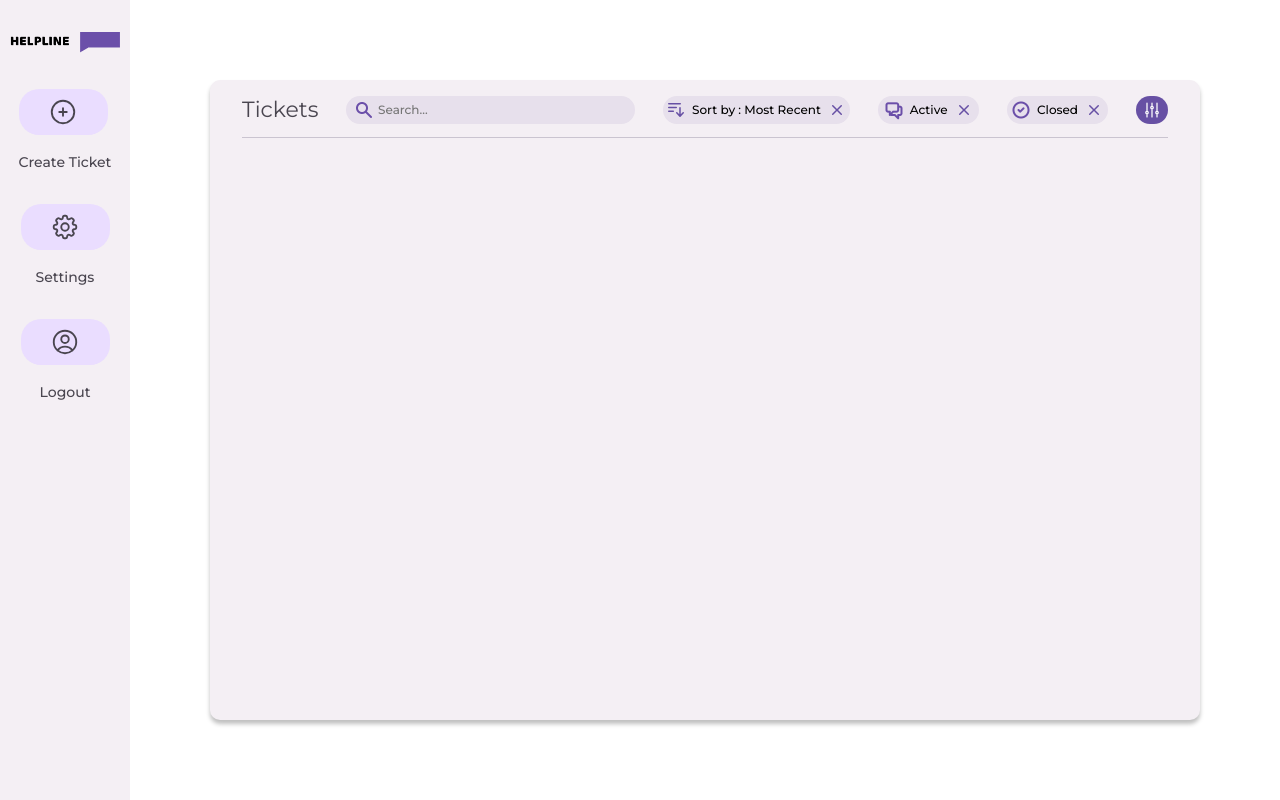
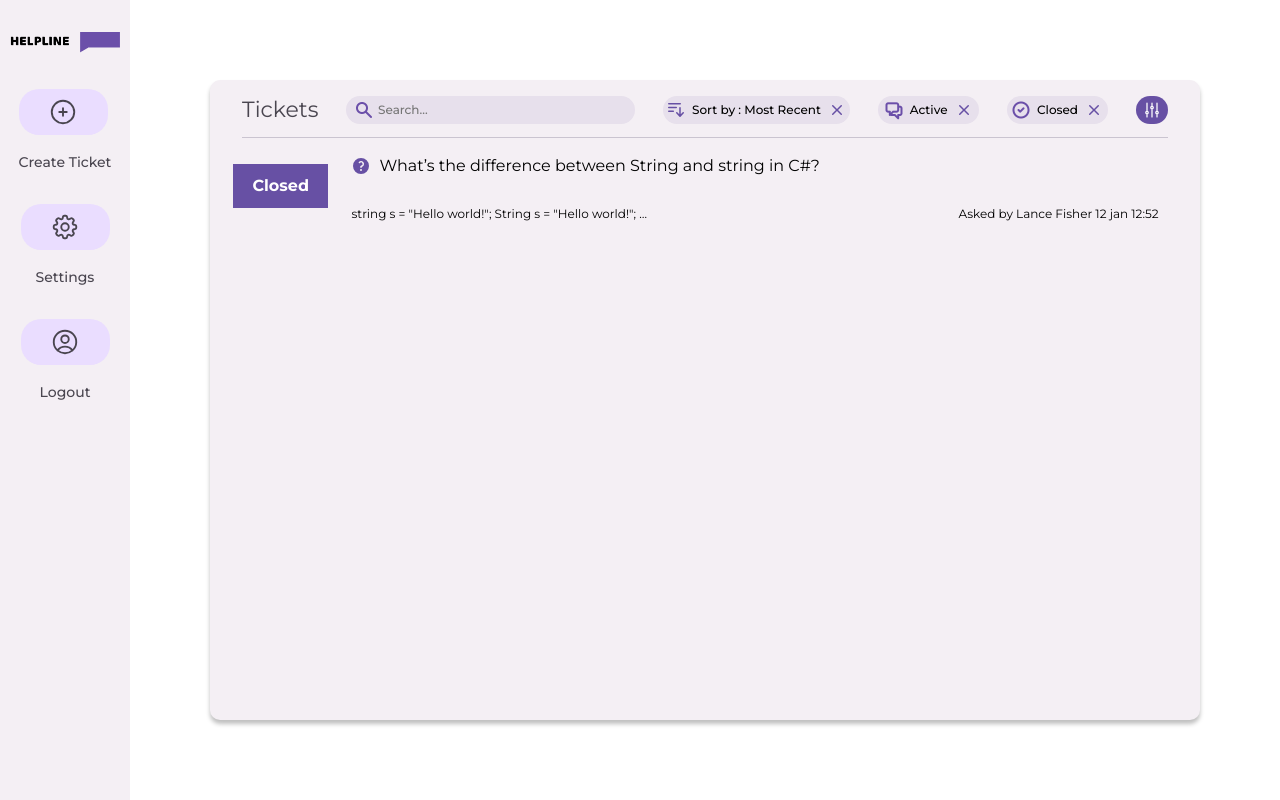
Before and after one commit to AndreSantos03/Y2S1-BasesDeDados, a PHP site: page /pages/main.php in a window 1280 px wide. Run offline with PHP 8.4, Linux system fonts and the light colour scheme; the visitor is signed in with stand-in values (Sample User, id 1).

Commit message:
Ticket templates created
Changes in the database create another db file

```diff
--- a/css/style2.css
+++ b/css/style2.css
@@ -216,3 +216,72 @@ body {
 .filtersbtn:hover svg {
     color: #49454F;
 }
+
+.ticket {
+    display: grid;
+    grid-template-columns: 0.5fr 2fr 1fr;
+}
+
+.ticket_status {
+    width: 79px;
+    height: 28px;
+    display: flex;
+    align-items: center;
+    justify-content: center;
+    padding: 0.5em 0.5em 0.5em 0.5em;
+    background-color: #6750A4;
+}
+
+.ticket_status p {
+    font-family: 'Montserrat';
+    font-style: normal;
+    font-weight: 800;
+    font-size: 16px;
+    line-height: 24px;
+    color: #FFFFFF;
+    margin-top: 0em;
+    margin-bottom: 0em;
+}
+
+
+.ticket_title {
+    display: flex;
+    align-items: left;
+    justify-content: left;
+    font-family: 'Montserrat';
+    font-style: normal;
+    font-weight: 400;
+    font-size: 16px;
+    line-height: 24px;
+}
+
+.ticket_desc {
+    font-family: 'Montserrat';
+    font-style: normal;
+    font-weight: 400;
+    font-size: 12px;
+    line-height: 16px;
+}
+
+.ticket_title svg {
+    width: 20px;
+    color: #6750A4;
+    padding-right: 0.5em;
+}
+
+.ticket_status_spacer {
+    display: flex;
+    align-items: center;
+    justify-content: center;
+}
+
+.ticket_info {
+    display: flex;
+    align-items: end;
+    justify-content: center;
+    font-family: 'Montserrat';
+    font-style: normal;
+    font-weight: 400;
+    font-size: 12px;
+    line-height: 16px;
+}
--- a/pages/createTicket.php
+++ b/pages/createTicket.php
@@ -29,7 +29,7 @@ $session = new Session();
                     </svg>
                 </a>
             </button>
-            <p id="tickets">Return</p>
+            <p>Return</p>
         </div>
     </div>
 </body>
--- a/pages/main.php
+++ b/pages/main.php
@@ -73,4 +73,28 @@ if (!$session->isLoggedIn()) {
                         d="M6 13.5V3.75m0 9.75a1.5 1.5 0 010 3m0-3a1.5 1.5 0 000 3m0 3.75V16.5m12-3V3.75m0 9.75a1.5 1.5 0 010 3m0-3a1.5 1.5 0 000 3m0 3.75V16.5m-6-9V3.75m0 3.75a1.5 1.5 0 010 3m0-3a1.5 1.5 0 000 3m0 9.75V10.5" />
                 </svg>
             </button>
+        </div>
+        <div class="ticket">
+            <div class="ticket_status_spacer">
+                <div class="ticket_status">
+                    <p>Closed</p>
+                </div>
+            </div>
+            <div class="ticket_content">
+                <div class="ticket_title">
+                    <svg xmlns="http://www.w3.org/2000/svg" viewBox="0 0 20 20" fill="currentColor" class="w-5 h-5">
+                        <path fill-rule="evenodd"
+                            d="M18 10a8 8 0 11-16 0 8 8 0 0116 0zM8.94 6.94a.75.75 0 11-1.061-1.061 3 3 0 112.871 5.026v.345a.75.75 0 01-1.5 0v-.5c0-.72.57-1.172 1.081-1.287A1.5 1.5 0 108.94 6.94zM10 15a1 1 0 100-2 1 1 0 000 2z"
+                            clip-rule="evenodd" />
+                    </svg>
+                    <p>What’s the difference between String and string in C#?</p>
+                </div>
+                <div class="ticket_desc">
+                    <p>string s = "Hello world!"; String s = "Hello world!"; …</p>
+                </div>
+            </div>
+            <div class="ticket_info">
+                <p>Asked by Lance Fisher 12 jan 12:52</p>
+            </div>
+        </div>
 </body>
```
Also changed, not shown: database/database.sql (+4 -4 lines), templates/ticket.tpl.php (added, +39 -0 lines).
